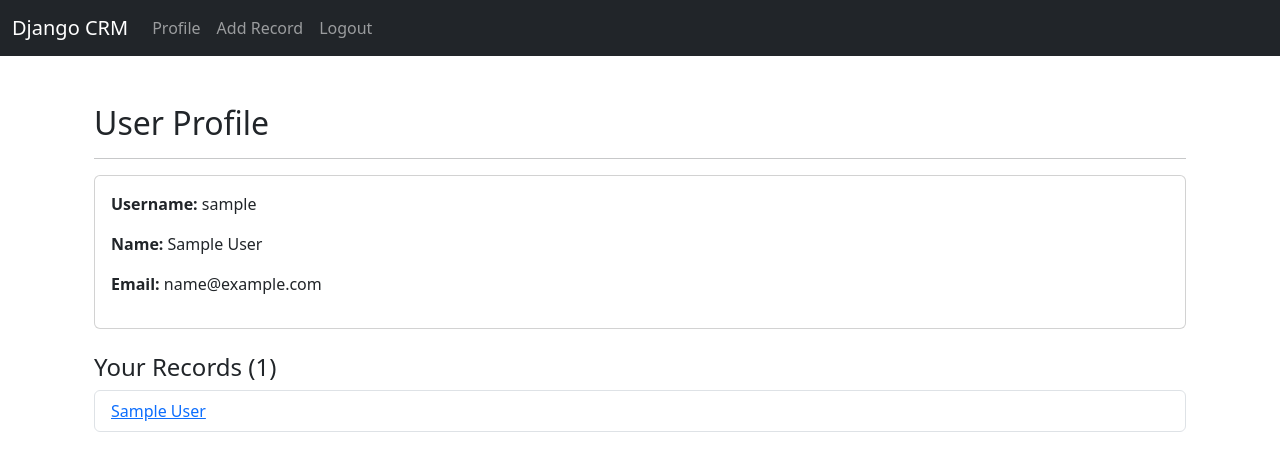
After one commit to Romi-Sebastian/Django-CRM, a Django app: page /profile/ in a window 1280 px wide. The commit adds this page. Shown: the top 471 px of the page. Run offline with Django 4.2, Linux system fonts and the light colour scheme; a user stored in the database is signed in; tables that the repository leaves empty hold one stand-in row (values such as "Sample post").

Commit message:
Added a user profile

```diff
--- a/website/templates/navbar.html
+++ b/website/templates/navbar.html
@@ -9,11 +9,15 @@
 
         {% if user.is_authenticated %}
 
+        <li class="nav-item">
+            <a class="nav-link" href="{% url 'profile' %}">Profile</a>
+          </li>
+
          <li class="nav-item">
             <a class="nav-link" href="{% url 'add' %}">Add Record</a>
           </li>
 
-          <li class="nav-item">
+        <li class="nav-item">
             <a class="nav-link" href="{% url 'logout' %}">Logout</a>
           </li>
 
--- /dev/null
+++ b/website/templates/profile.html
@@ -0,0 +1,26 @@
+{% extends 'base.html' %}
+{% block content %}
+
+<div class="container mt-4">
+  <h2>User Profile</h2>
+  <hr>
+  <div class="card p-3 mb-4">
+    <p><strong>Username: </strong>{{ user.username }}</p>
+    <p><strong>Name: </strong>{{ user.first_name }} {{ user.last_name }}</p>
+    <p><strong>Email: </strong>{{ user.email }}</p>
+  </div>
+
+  <h4>Your Records ({{ records.count }})</h4>
+  <ul class="list-group">
+    {% for record in records %}
+      <li class="list-group-item d-flex justify-content-between align-items-center">
+        <a href="{% url 'record' record.id %}" >{{ record }}</a>
+      </li>
+    {% empty %}
+      <li class="list-group-item">No records yet.</li>
+    {% endfor %}
+  </ul>
+</div>
+
+
+{% endblock %}
--- a/website/urls.py
+++ b/website/urls.py
@@ -10,5 +10,6 @@ urlpatterns = [
     path('delete_record/<int:pk>', views.delete_record, name='delete'),
     path('add_record/', views.add_record, name='add'),
     path('update_record/<int:pk>', views.update_record, name='update'),
+    path('profile/', views.profile_view, name='profile')
 
 ]
--- a/website/views.py
+++ b/website/views.py
@@ -1,5 +1,6 @@
 from django.shortcuts import render, redirect
 from django.contrib.auth import authenticate, login, logout
+from django.contrib.auth.decorators import login_required
 from django.contrib import messages
 from .forms import SignUpForm, AddRecordForm
 from .models import Record
@@ -100,3 +101,11 @@ def update_record(request, pk):
     else:
         messages.success(request, "You Must Be Logged In To Update A Record")
         return redirect('home')
+
+
+@login_required
+def profile_view(request):
+    user = request.user
+    user_records = Record.objects.filter(created_by=user)
+
+    return render(request, 'profile.html', {'user': user, 'records': user_records})
```
